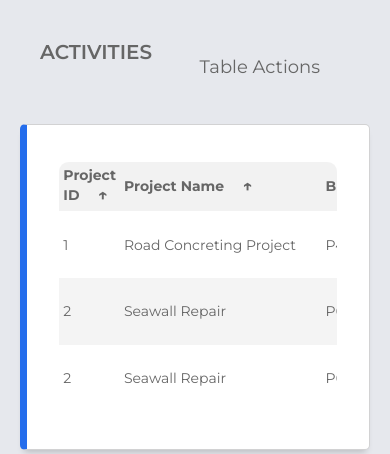
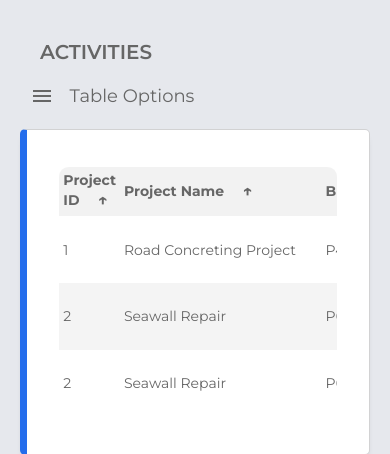
Before and after one commit to hanz-archer/KwentasKlaras, a Django app: page /ongoing/ in a window 390 px wide. Shown: the part 57-511 px from the top of the page. Run offline with Django 5.2, Linux system fonts and the light colour scheme; a user stored in the database is signed in; some libraries are stand-ins or nearby versions.

Commit message:
add dropdown sa table aidiasd

```diff
--- a/KwentasApp/static/KwentasApp/css/base.css
+++ b/KwentasApp/static/KwentasApp/css/base.css
@@ -764,7 +764,7 @@ thead th.active,tbody td.active {
 
 .select-menu {
   position: relative;
-  width: 175px;
+  width: 200px;
   margin: 0;
   z-index: 100;
 }
@@ -772,7 +772,7 @@ thead th.active,tbody td.active {
 .select-menu .select-btn {
   display: flex;
   height: 5px; /* Reduced height */
-  padding: 12px; /* Increased padding */
+  padding: 10px; /* Increased padding */
   font-size: 18px;
   font-weight: 400;
   border-radius: 8px;
@@ -831,32 +831,3 @@ thead th.active,tbody td.active {
   font-size: 18px;
   color: #333;
 }
-
-
-@media only screen and (max-width: 768px) {
-  .main-title {
-    margin-bottom: 20px; /* Add space between "ACTIVITIES" and select menu button */
-  }
-
-  .main-title-container {
-    display: flex;
-    justify-content: space-between; /* Ensures space between title and select menu */
-    align-items: center; /* Aligns items vertically */
-  }
-
-  .select-menu {
-    display: flex;
-    justify-content: flex-end; /* Aligns the select menu to the right */
-    width: auto; /* Set width to auto */
-    margin-top: 10px; /* Add space between main title and select menu */
-    margin-right: 15px; /* Add space from the right side */
-  }
-
-  .select-menu .select-btn {
-    padding: 10px 15px; /* Adjust padding for better mobile display */
-  }
-
-  .options .option {
-    padding: 10px 16px; /* Adjust padding for better mobile display */
-  }
-}
--- a/KwentasApp/templates/KwentasApp/activities.html
+++ b/KwentasApp/templates/KwentasApp/activities.html
@@ -128,6 +128,7 @@
             <div class="main-title">
                 <p class="font-weight-bold">ACTIVITIES</p>
             </div>
+        </div>
         <div class="select-menu">
           <div class="select-btn">
             <span class="material-icons-outlined">menu</span>Table Options
@@ -148,7 +149,6 @@
               </li>
 
           </ul>
-            </div>
       </div>
         <div class="main-cards">
           <div class="card">
--- a/KwentasApp/templates/KwentasApp/ongoing.html
+++ b/KwentasApp/templates/KwentasApp/ongoing.html
@@ -128,9 +128,10 @@
             <div class="main-title">
                 <p class="font-weight-bold">ACTIVITIES</p>
             </div>
+        </div>
         <div class="select-menu">
           <div class="select-btn">
-                    <span class="sBtn-text">Table Actions</span>
+            <span class="material-icons-outlined">menu</span>Table Options
               <i class="bx bx-chevron-down"></i>
           </div>
           <ul class="options">
@@ -148,7 +149,6 @@
               </li>
 
           </ul>
-            </div>
       </div>
         <div class="main-cards">
           <div class="card">
```
Lines whose indentation alone changed are shown as unchanged.
